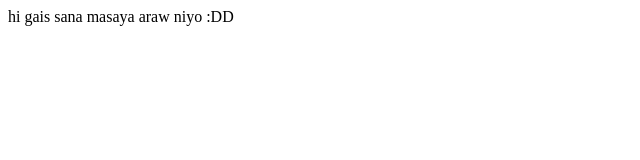
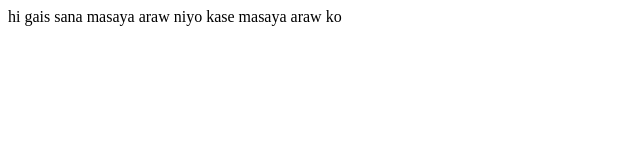
Before and after one commit to KeithBalinas/kit, a plain HTML site: page index.html in a window 1280 px wide. Shown: the whole page, without its empty margins (0-640 px from the left). Drawn offline with Linux system fonts and the light colour scheme.

Commit message:
Update index.html

```diff
--- a/index.html
+++ b/index.html
@@ -11,6 +11,6 @@
       <link rel="icon" href="icon.png" type="image/gif">
   </head>
   <body>
-      hi gais sana masaya araw niyo :DD
+      hi gais sana masaya araw niyo kase masaya araw ko
   </body>
 </html>
```
